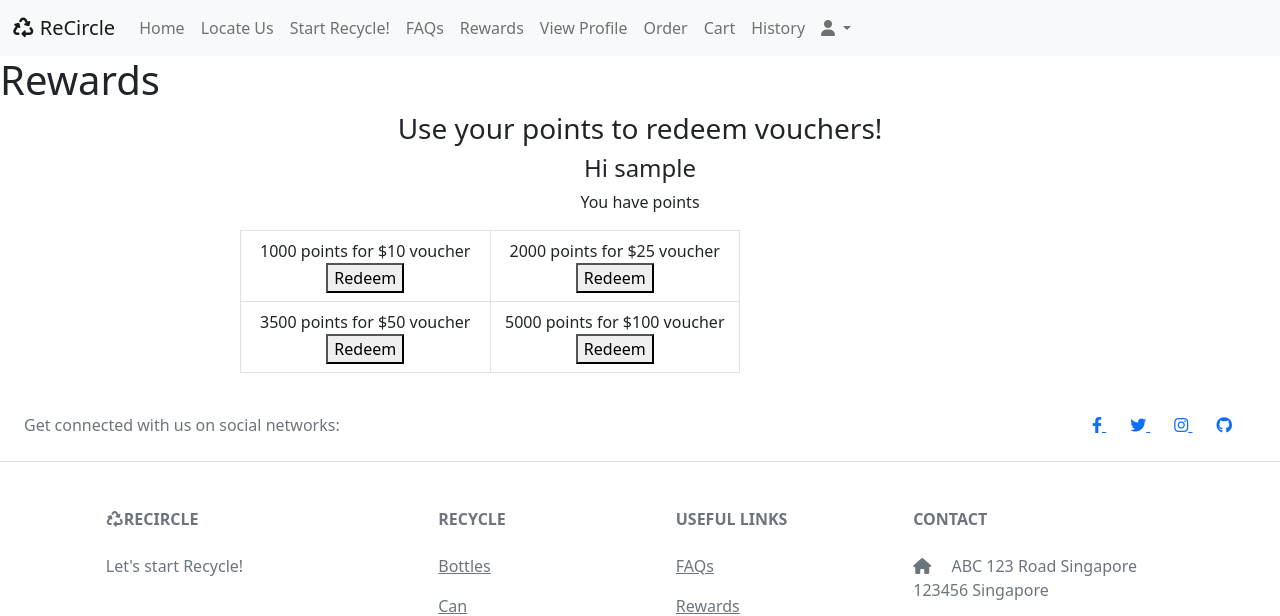
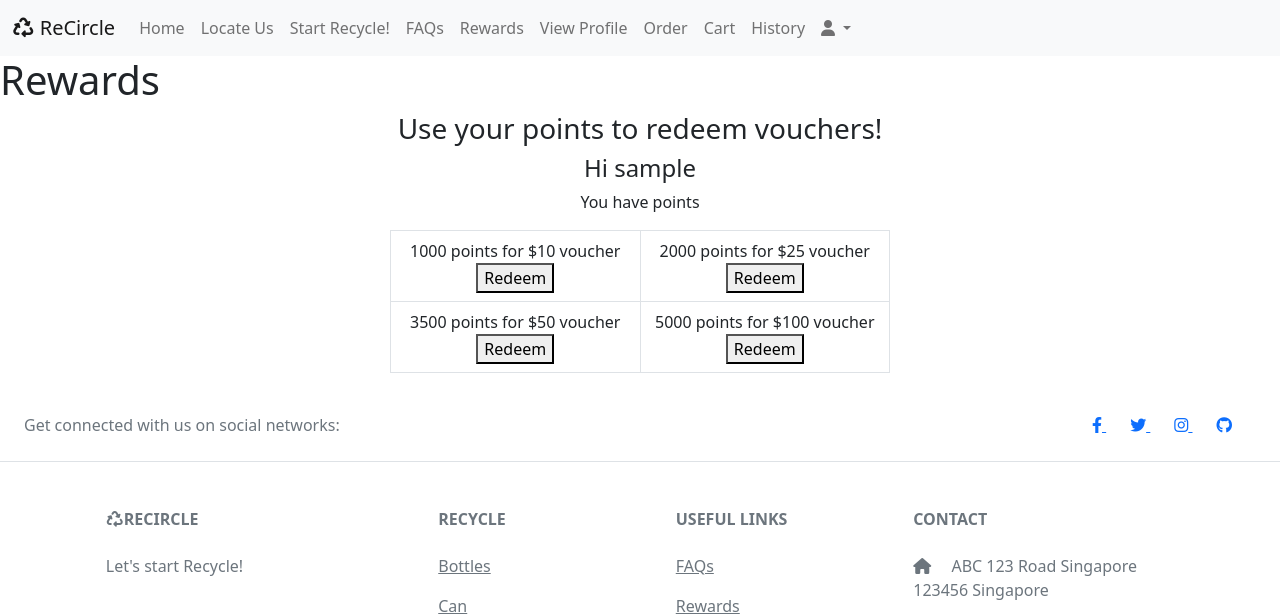
Before and after one commit to calvinni/Agile-software, a PHP site: page /rewards.php in a window 1280 px wide. Shown: the top 616 px of the page. Run offline with PHP 8.4, Linux system fonts and the light colour scheme; the visitor is signed in with stand-in values (Sample User, id 1); data that the repository does not hold is empty; some libraries are stand-ins or nearby versions.

Commit message:
style change

```diff
--- a/css/style.css
+++ b/css/style.css
@@ -1,7 +1,7 @@
 .table_box
     {
         text-align: center;
-        width: 70%;
+        width: 60%;
         margin: 0 auto;
     }
 .table_min
@@ -10,18 +10,18 @@
     }
 .table_max
     {
-        max-width: 800px;
-    }
-th, td
-    {
-        min-width: 100px;
-        max-width: 200px;
+        max-width: 500px;
     }
 .wrapper
     {
         min-width: 500px;
         max-width: 500px;
         margin: 0 auto;
+    }
+td
+    {
+        padding: 10px 10px 10px 10px;
+        width: 200px;
     }
 .button
     {
--- a/history.php
+++ b/history.php
@@ -113,11 +113,11 @@ if ($resultCheck > 0)
 ?>
 
   <div class = "container">
-    <div class="table_box table_min table_max left_relative">
-        <h3>Your orders, <?php echo $name; ?></h3>
+    <div class="table_box table_min table_max">
+    <h3>Your orders, <?php echo $name; ?></h3>
         <p>This table contains info about your past checkouts</p>
         <p>Below table displays all orders made</p>
-        <table class ='table table-bordered'>
+        <table class ='table table-bordered left_relative'>
         <tr>
             <th>Order ID</th>
             <th>Name</th>
```
